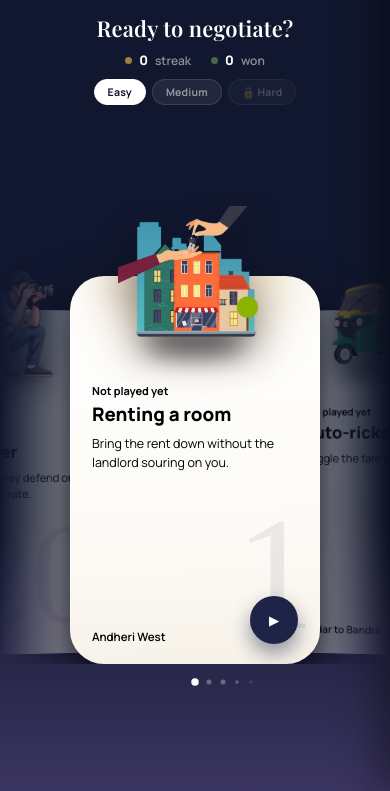
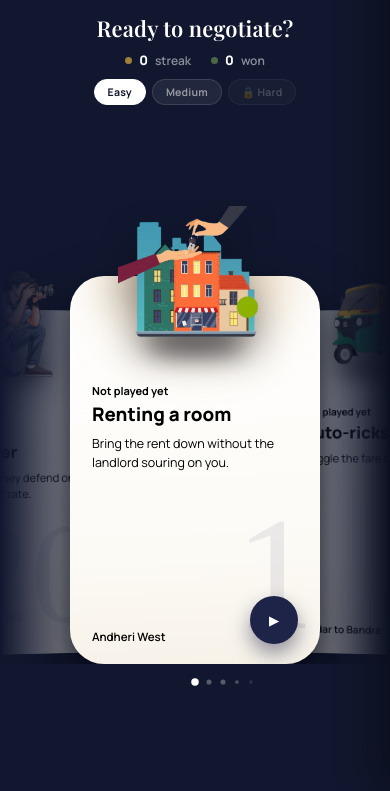
Before and after one commit to ra5922/MOL-BHAV, a plain HTML site: page index.html in a window 390 px wide. Shown: the part 53-844 px from the top of the page. Drawn offline with nearby package versions, Linux system fonts and the light colour scheme; a web font is replaced by a local one.

Commit message:
changes made

```diff
--- a/index.html
+++ b/index.html
@@ -59,15 +59,12 @@
   html,body{ height:100%; margin:0; }
   body{
     min-height:100vh; display:flex; align-items:center; justify-content:center;
-    background:
-      radial-gradient(circle at 20% 15%, rgba(217,164,65,0.10), transparent 40%),
-      radial-gradient(circle at 85% 80%, rgba(166,71,46,0.12), transparent 45%),
-      linear-gradient(160deg, var(--bg-deep), var(--bg-deep-2));
+    background: linear-gradient(180deg, var(--home-1) 0%, var(--home-2) 100%);
     font-family:'Manrope', sans-serif; color:var(--ink); padding:24px 12px;
   }
   .phone{
     width:min(420px,100%); min-height:680px; height:92vh; max-height:920px;
-    background:linear-gradient(180deg, var(--home-1) 0%, var(--home-1) 68%, var(--home-2) 100%);
+    background: transparent;
     border-radius:26px;
     box-shadow: 0 30px 60px rgba(0,0,0,0.45), 0 2px 0 rgba(255,255,255,0.4) inset;
     padding:20px 18px; display:flex; flex-direction:column; position:relative; overflow:hidden;
@@ -301,13 +298,13 @@
       position:fixed; inset:0;
       width:100%; height:100%; height:100dvh;
       padding:0; border-radius:0; box-shadow:none;
-      background:linear-gradient(180deg, var(--home-1) 0%, var(--home-1) 68%, var(--home-2) 100%);
+      background: transparent;
     }
     #screen-home{
       margin:0;
       padding:calc(16px + env(safe-area-inset-top, 0px)) 12px calc(10px + env(safe-area-inset-bottom, 0px));
       border-radius:0;
-      background:linear-gradient(180deg, var(--home-1) 0%, var(--home-1) 68%, var(--home-2) 100%);
+      background: transparent;
     }
     .cat-carousel{ margin:0 -12px; }
   }
```
